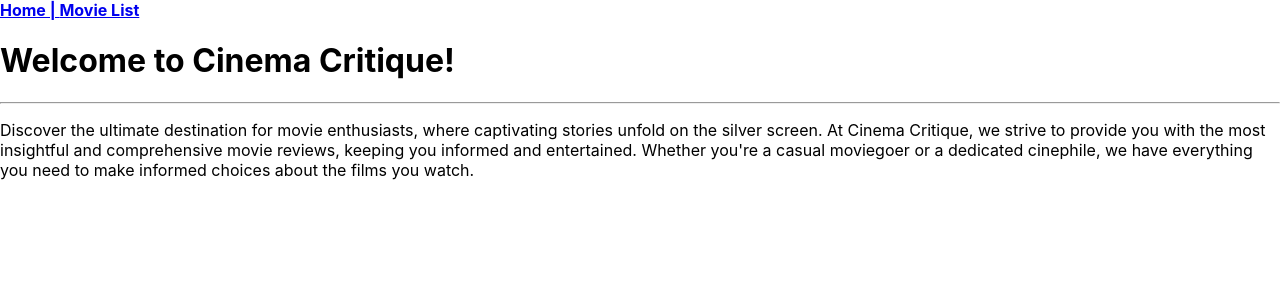
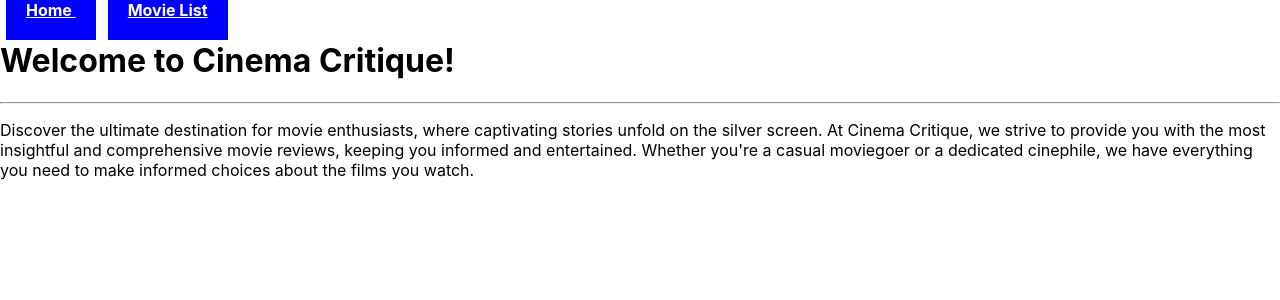
Before and after one commit to sawincp/phase-3-frontend, a React (Create React App) app: page / in a window 1280 px wide. Shown: the top 300 px of the page. Built offline with nearby package versions, Linux system fonts and the light colour scheme; no server answers.

Commit message:
update NavBar sytle & App component:

```diff
--- a/src/App.js
+++ b/src/App.js
@@ -1,36 +1,39 @@
 import React, {useEffect, useState} from 'react'
 import { Routes, Route } from 'react-router-dom'
 import Home from "./Home"
-import Movies from "./Movies"
+import MovieList from "./MovieList"
 import NavBar from './NavBar'
 
 
 function App() {
 
-  // const [movies, setMovies]= useState([])
-  // const [reviews, setReviews]= useState([])
-  // const [search, setSearch]= useState("")
+  const [movies, setMovies]= useState([])
+  const [search, setSearch]= useState("")
 
-  // useEffect(()=>{
-  //   fetch("http://localhost:9292/movies")
-  //   .then((r)=> r.json)
-  //   .then((movies)=> setMovies(movies))
-  // },[])
+  useEffect(()=>{
+    fetch("http://localhost:9292/movies")
+    .then((r)=> r.json())
+    .then((movies)=> setMovies(movies))
+    // .then((movies)=> console.log(movies[0].reviews))
+  },[])
 
-  // useEffect(()=>{
-  //   fetch("http://localhost:9292/reviews")
-  //   .then((r)=> r.json)
-  //   .then((reviews)=> setReviews(reviews))
-  // },[])
+  if(!movies) return ("Loading...")
 
+  const displayMovies = movies.filter((movie)=>{
+    return movie.title.toLowerCase().includes(search.toLowerCase())
 
+  })
+
+  // const displayHeros = heros.filter((hero)=>{
+  //   return hero.alias.toLowerCase().includes(searchTerm.toLowerCase())
+  // })
 
   return (
     <div className="App">
       <NavBar/>
       <Routes>
         <Route exact path ="/" element={<Home />}/>
-        <Route exact path ="/movies" element= {<Movies />}/>
+        <Route exact path ="/movies" element= {<MovieList movies ={displayMovies} search ={search} onSearchChange = {setSearch}  />}/>
       </Routes>
     </div>
   );
--- a/src/NavBar.js
+++ b/src/NavBar.js
@@ -2,10 +2,26 @@ import React from 'react'
 import { NavLink } from 'react-router-dom'
 
 const NavBar = () => {
+
+  const linkStyles = {
+    display: "inline",
+    justifyContent: "center", // This centers items horizontally
+    alignItems: "center", // This centers items vertically
+    width: "50px",
+    height: "50px", // Added height to better visualize the effects of the justifyContent and alignItems properties
+    padding: "20px",
+    margin: "0 6px 6px",
+    background: "blue",
+    textDecoration: "underline",
+    color: "white",
+    fontWeight: "bold"
+  };
+
+
   return (
     <div>
-        <NavLink to= "/" activeClassName= "active" style={{ fontWeight: 'bold' }}> Home | </NavLink>
-        <NavLink to= "/movies" activeClassName= "active" style={{ fontWeight: 'bold' }}> Movie List </NavLink>
+        <NavLink to= "/" activeClassName= "active" style={ linkStyles }> Home </NavLink>
+        <NavLink to= "/movies" activeClassName= "active" style={ linkStyles }> Movie List </NavLink>
     </div>
   )
 }
```
